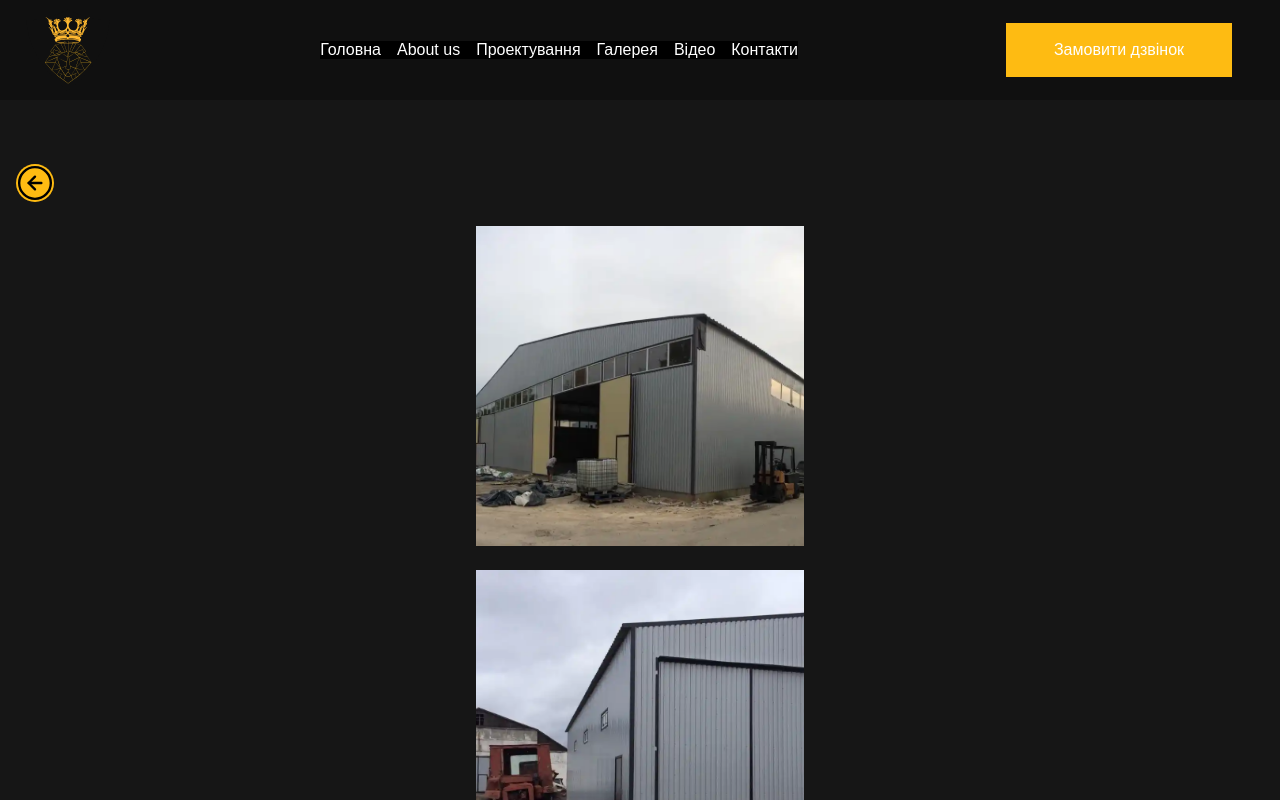
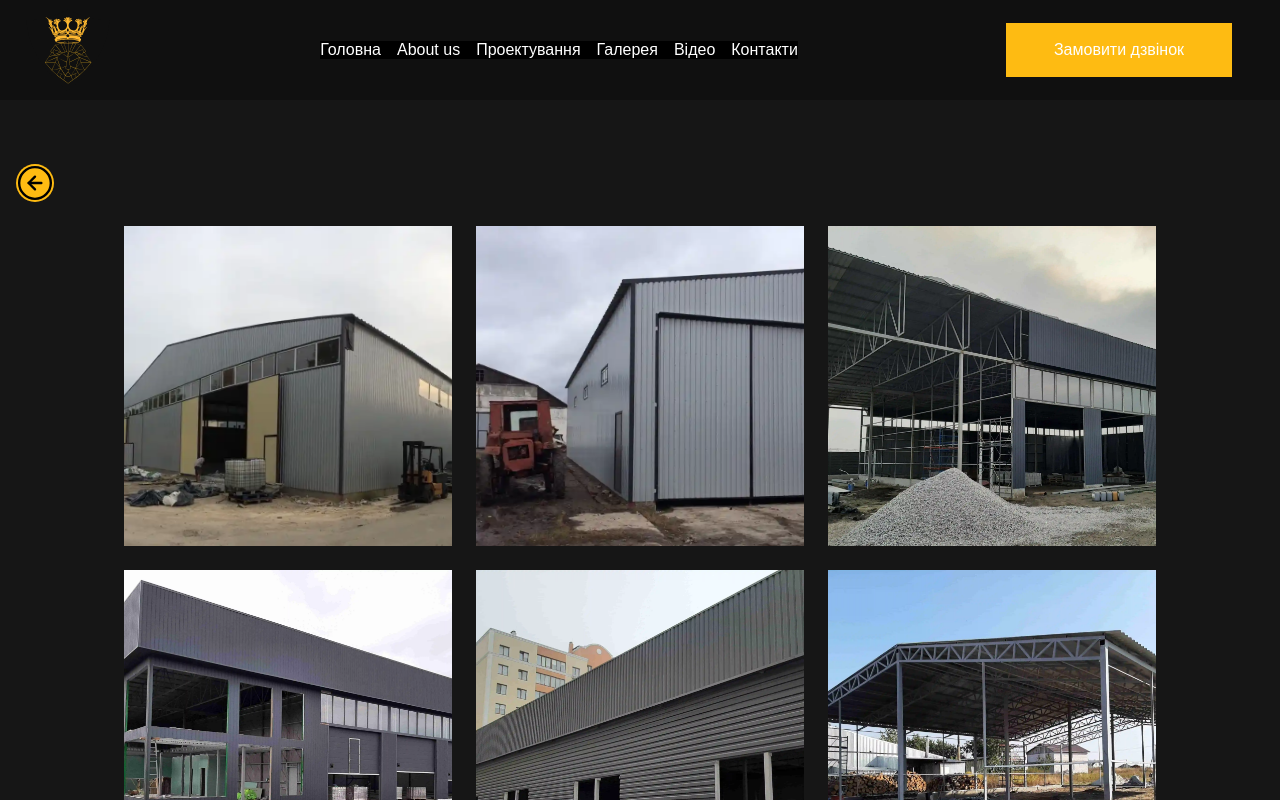
Before and after one commit to VolodymyrKavun/andezyan-build-site, a Next.js app: page /gallery/angars in a window 1280 px wide. Shown: the top 800 px of the page. Built offline with nearby package versions, Linux system fonts and the light colour scheme; a web font is replaced by a local one.

Commit message:
made responsive Gallery and GallerySlider pages, changed contactsData

```diff
--- a/src/components/screens/Contacts/Contacts.jsx
+++ b/src/components/screens/Contacts/Contacts.jsx
@@ -13,7 +13,7 @@ const Contacts = () => {
 
   const phonesArr = createArrOfNeededObjProperties(contactsData, neededPhoneProperties);
 
-  const neededSocLinksProperties = ["facebook", "youtube", "instagram", "telegram"];
+  const neededSocLinksProperties = ["viber", "telegram"];
   const socLinksArr = createArrOfNeededObjProperties(socialMaxData, neededSocLinksProperties);
 
 
--- a/src/components/screens/DesingCategory/DesignCategory.module.css
+++ b/src/components/screens/DesingCategory/DesignCategory.module.css
@@ -1,5 +1,5 @@
 .container {
-  padding: 40px 34px 40px 34px;
+  padding: 40px 16px 32px;
   width: 100%;
   height: 100%;
   background: url('/design/bg_image_design_min.jpg');
--- a/src/components/screens/Gallery/Gallery.module.css
+++ b/src/components/screens/Gallery/Gallery.module.css
@@ -1,9 +1,10 @@
 .container {
   padding: 40px 16px 32px;
   display: flex;
-  flex-direction: column;
+  justify-content: center;
   align-items: center;
-  row-gap: 24px;
+  flex-wrap: wrap;
+  gap: 24px;
   min-height: calc(100vh - 105px);
 
   @media screen and (min-width: 1440px) {
--- a/src/components/screens/GallerySlider/GallerySlider.module.css
+++ b/src/components/screens/GallerySlider/GallerySlider.module.css
@@ -47,16 +47,12 @@
 
 .imagesWrapper {
   display: flex;
-  flex-direction: column;
-  row-gap: 24px;
+  justify-content: center;
+  flex-wrap: wrap;
+  gap: 24px;
 
   @media screen and (min-width: 1440px) {
-    display: flex;
-    flex-direction: row;
-    justify-content: center;
-    flex-wrap: wrap;
-    row-gap: 40px;
-    column-gap: 40px;
+    gap: 40px;
   }
 }
 
--- a/src/data/socialMax.data.js
+++ b/src/data/socialMax.data.js
@@ -37,7 +37,7 @@ export const socialMaxData = {
     },
     viber: {
         name: "viber",
-        icon: "",
+        icon: "/sprite.svg#icon_viber",
         path: "viber://chat?number=%2B380685909988",
         content: "",
     }
```
Also changed, not shown: src/components/screens/Contacts/Contacts.module.css (+15 -107 lines), src/data/socials.data.js (deleted, +0 -30 lines), public/sprite.svg.
